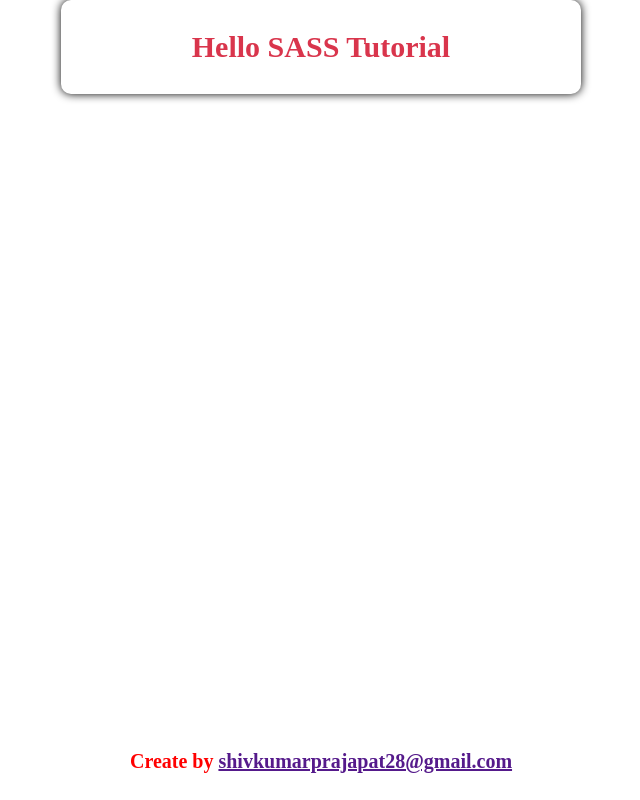
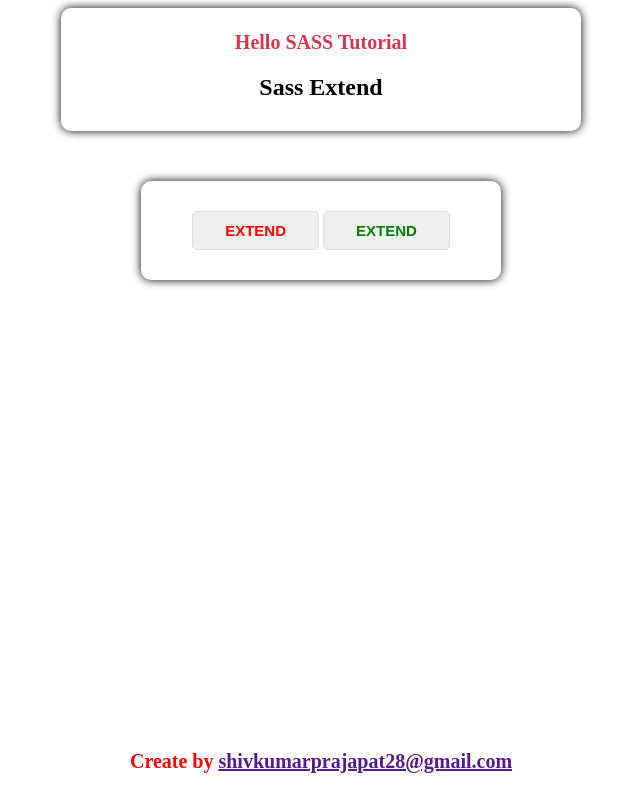
Before and after one commit to shivkumarprajapat/complite-sass-tutorial, a plain HTML site: page index.html in a window 1280 px wide. Shown: the whole page, without its empty margins (319-959 px from the left). Drawn offline with Linux system fonts and the light colour scheme.

Commit message:
Sass Extend

```diff
--- a/css/_header.scss
+++ /dev/null
@@ -1,7 +0,0 @@
-header{
-    box-shadow:  0 0 10px;
-    width: 500px;
-    border-radius: 10px;
-    padding: 10px;
-    margin: auto;
-}
--- a/css/_home.scss
+++ /dev/null
@@ -1,7 +0,0 @@
-body {
-    padding: 0;margin: 0;
-    text-align: center;
-    h1 {
-        @include heading;
-    }
-}
--- a/css/footer.scss
+++ /dev/null
@@ -1,11 +0,0 @@
-footer {
-    position: absolute;
-    bottom: 0;
-    text-align: center;
-    left: 0;
-    width: 100%;
-    h4 {
-        font-size: 20px;
-        color: red;
-    }
-}
--- a/css/index.scss
+++ b/css/index.scss
@@ -1,6 +1,3 @@
-@import './footer.scss';
-@import './header.scss';
-@use  './home';
 $primary: #d9354c;
 $heading: 20;
 
@@ -9,3 +6,56 @@ $heading: 20;
     font-size: $heading + 10 + px; // 30px
     font-weight: bold;
 }
+
+// Sass Extend
+
+%btn{
+    font-size: 15px;
+    font-weight: 900;
+    text-transform: uppercase;
+    padding: 10px 32px;
+    border-radius: 5px;
+    border: 1px solid #ddd;
+}
+body {
+    header {
+        box-shadow: 0 0 10px;
+        width: 500px;
+        border-radius: 10px;
+        padding: 10px;
+        margin: auto;
+        text-align: center;
+        h1 {
+            color: $primary;
+            font-size: 20px;
+        }
+    }
+
+    div {
+        box-shadow: 0 0 10px;
+        width: 300px;
+        border-radius: 10px;
+        padding: 30px;
+        margin: auto;
+        text-align: center;
+        margin-top: 50px;
+        .btnred {
+            color: red;
+            @extend %btn;
+        }
+        .btngreen {
+            color: green;
+            @extend %btn;        }
+    }
+    footer {
+        position: absolute;
+        bottom: 0;
+        text-align: center;
+        left: 0;
+        width: 100%;
+        h4 {
+            font-size: 20px;
+            color: red;
+        }
+    }
+}
--- a/index.html
+++ b/index.html
@@ -13,8 +13,12 @@
 
     <header>
         <h1>Hello SASS Tutorial</h1>
+        <h2>Sass Extend</h2>
     </header>
-
+<div>
+    <button class="btnred">Extend</button>
+    <button class="btngreen">Extend</button>
+</div>
     <footer>
         <h4>Create by <a href="">shivkumarprajapat28@gmail.com</a></h4>
     </footer>
```
Also changed, not shown: css/footer.css (deleted), css/index.css, 2 other files.
